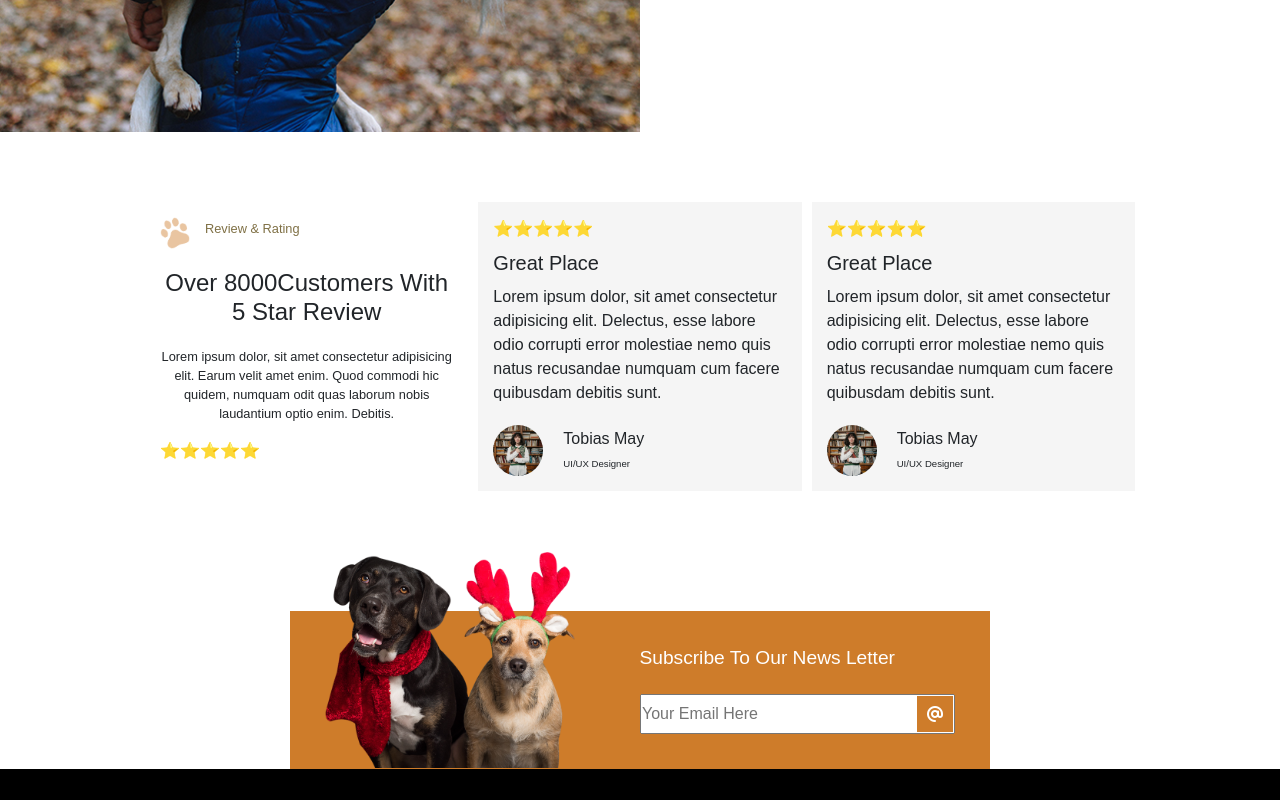
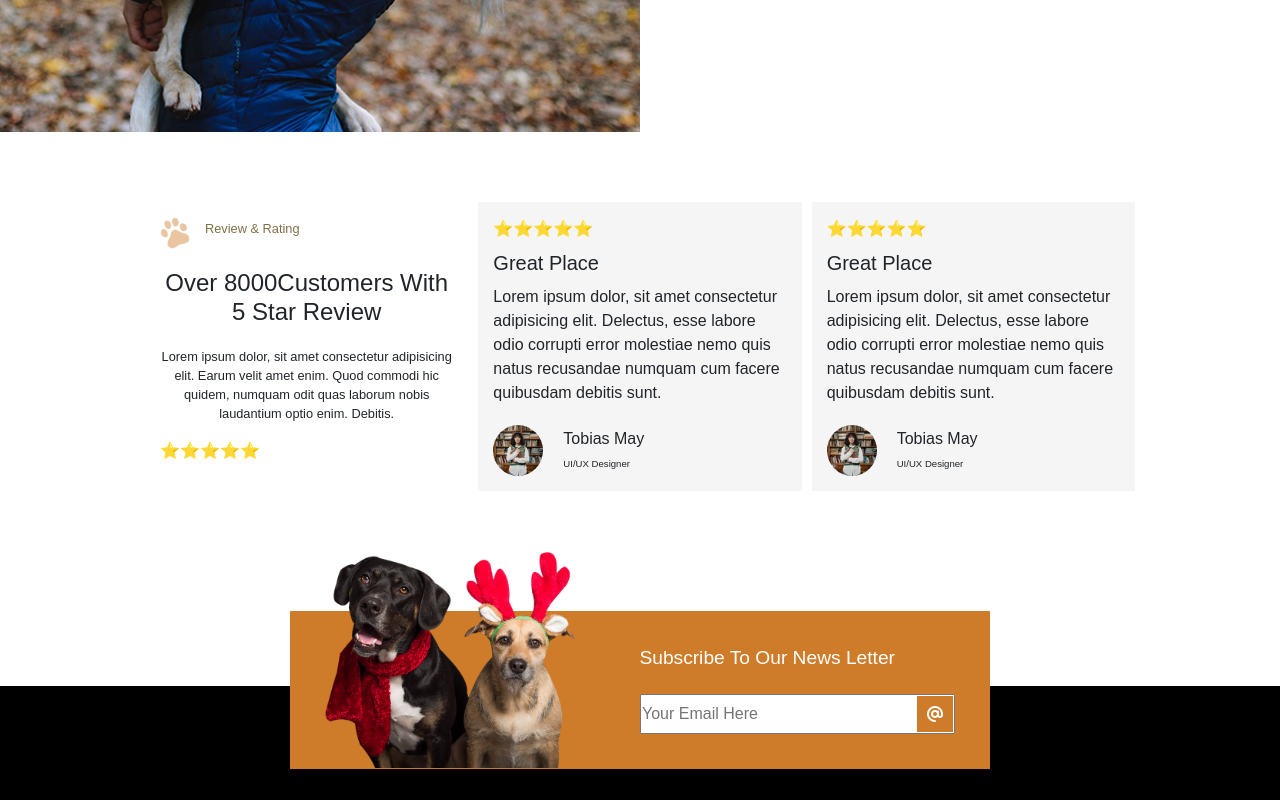
Before and after one commit to EmilDanielSamfirescu/proj-html-vuejs, a Vue app: page / in a window 1280 px wide. Shown: the part 2500-3300 px from the top of the page. Built offline with nearby package versions, Linux system fonts and the light colour scheme.

Commit message:
add gradient

```diff
--- a/src/components/MainComponent.vue
+++ b/src/components/MainComponent.vue
@@ -517,6 +517,8 @@ methods: {
 }
 
 .section-customers {
+    background: rgb(0,0,0);
+background: linear-gradient(360deg, rgba(0,0,0,1) 13%, rgba(255,255,255,1) 13%);
     .my-row {
         .my-card {
         width: calc(100% / 3);
```
